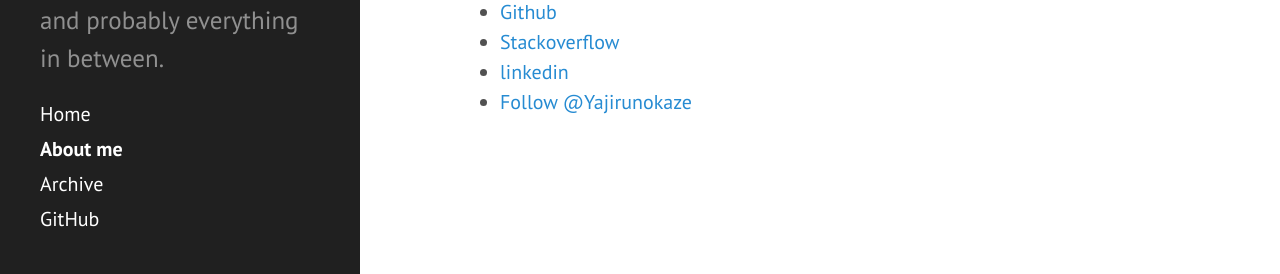
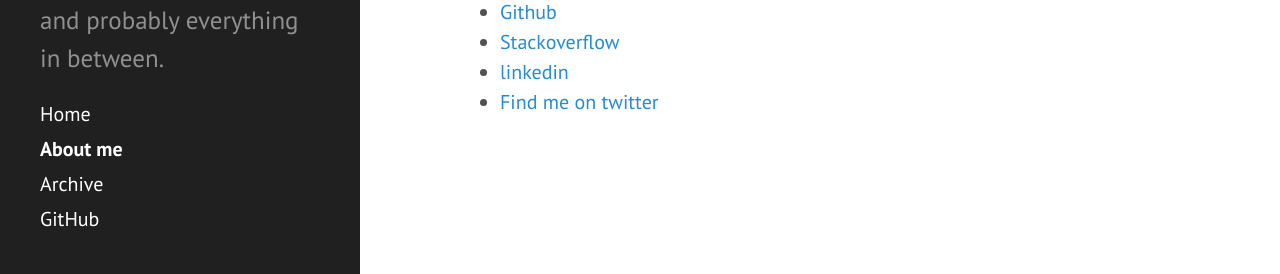
Before and after one commit to DfAC/DfAC.github.io, a Jekyll site: the page built from about.md, in a window 1280 px wide and 931 px high. Shown: the part 654-928 px from the top of the window. Built offline with Jekyll 4.4.1, drawn with Linux system fonts in a browser that asks for light colours; comment, search, counter and statistics services are not loaded.

Commit message:
tweaking

```diff
--- a/_includes/twitter_plug.html
+++ b/_includes/twitter_plug.html
@@ -1,8 +1,7 @@
 If you liked this post, you can
 
-<a href="https://twitter.com/intent/tweet?url={{ site.url }}{{ page.url }}&text={{ page.title }}&via=Yajirunokaze"
-   target="_blank" class="twitter-share-button" data-via="<Yajirunokaze>">Tweet</a>
-
+<a href="https://twitter.com/intent/tweet?url={{ site.url }}{{ page.url }}&text={{ page.title }}"
+   target="_blank" class="twitter-share-button" data-via="<Yajirunokaze>">Tweet about it</a>
 or
   <a href="https://twitter.com/Yajirunokaze" class="twitter-follow-button" data-show-count="false" data-size="medium">Follow me on Twitter</a>
 <script>!function(d,s,id){var js,fjs=d.getElementsByTagName(s)[0];if(!d.getElementById(id)){js=d.createElement(s);js.id=id;js.src="//platform.twitter.com/widgets.js";fjs.parentNode.insertBefore(js,fjs);}}(document,"script","twitter-wjs");</script>
--- a/about.md
+++ b/about.md
@@ -24,5 +24,5 @@ If you want some more information about me, below are few links:
 * [Github](https://github.com/DfAC/)
 * [Stackoverflow](http://stackoverflow.com/users/3126969/dfac)
 * [linkedin](https://uk.linkedin.com/in/lukaszbonenberg)
-* <a href="https://twitter.com/Yajirunokaze" class="twitter-follow-button" data-show-count="false" data-size="large">Follow @Yajirunokaze</a>
+* <a href="https://twitter.com/Yajirunokaze" class="twitter-follow-button" data-show-count="false" data-size="large">Find me on twitter</a>
 <script>!function(d,s,id){var js,fjs=d.getElementsByTagName(s)[0];if(!d.getElementById(id)){js=d.createElement(s);js.id=id;js.src="//platform.twitter.com/widgets.js";fjs.parentNode.insertBefore(js,fjs);}}(document,"script","twitter-wjs");</script>
```
